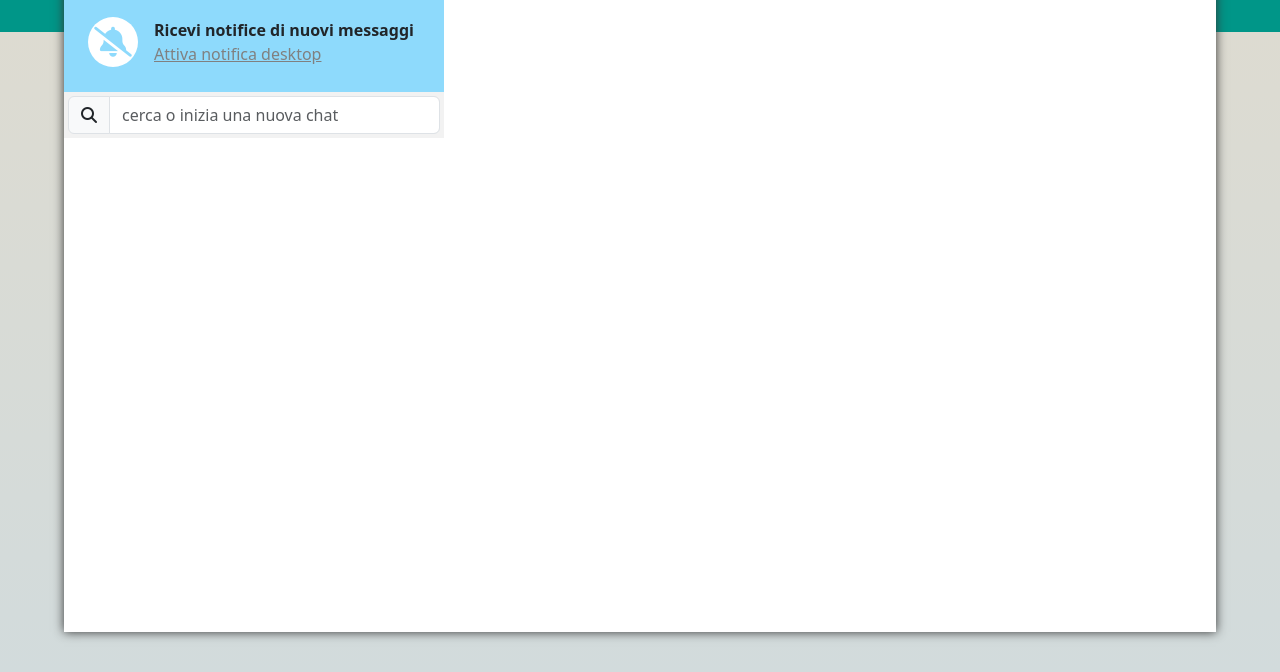
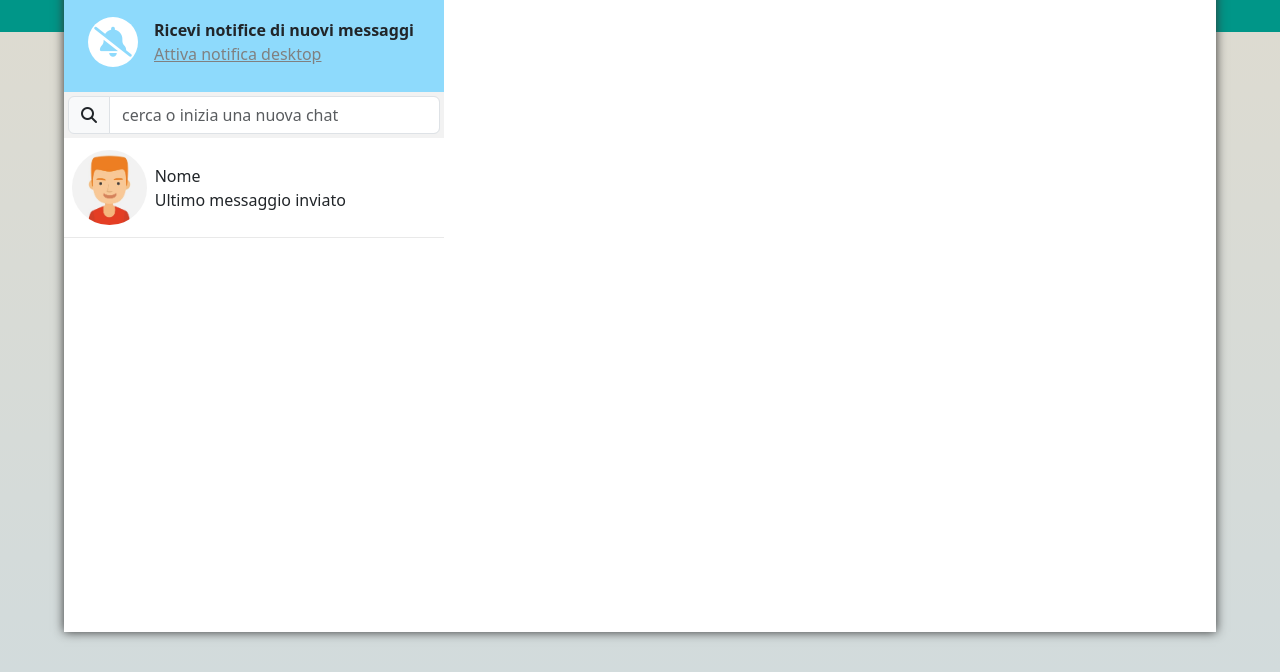
Before and after one commit to LucaRanieri96/vue-boolzapp, a plain HTML site: page index.html in a window 1280 px wide. Shown: the part 128-800 px from the top of the page. Drawn offline with nearby package versions, Linux system fonts and the light colour scheme.

Commit message:
Add chats but problem with heights

```diff
--- a/assets/css/style.css
+++ b/assets/css/style.css
@@ -74,3 +74,17 @@ img {
 .bg_grey {
     background-color: #f2f2f2;
 }
+.chats{
+    height: 100%;
+    overflow-y: scroll;
+}
+
+.chat {
+    height: 100px;
+    border-bottom: 1px solid rgb(233, 233, 233);
+}
+
+.chat:hover {
+    border-bottom: 1px rgb(224, 224, 224);
+    background-color: rgb(218, 218, 218);
+}
--- a/index.html
+++ b/index.html
@@ -49,6 +49,17 @@
               <input type="text" class="form-control" placeholder="cerca o inizia una nuova chat">
             </div>
           </div>
+          <!-- CHATS -->
+          <div class="chats">
+            <!-- CHAT -->
+            <div class="chat p-2 d-flex align-items-center">
+              <img src="./assets/img/avatar_1.jpg" alt="">
+              <span class="ms-2">
+                <div>Nome</div>
+                <div>Ultimo messaggio inviato</div>
+              </span>
+            </div>
+          </div>
           <div>
 
           </div>
```
